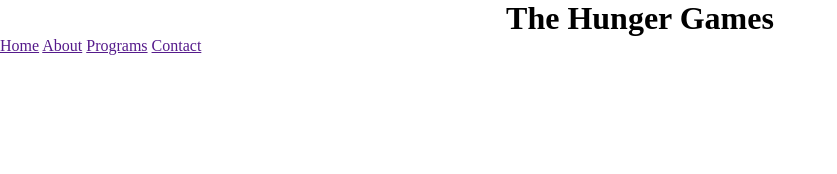
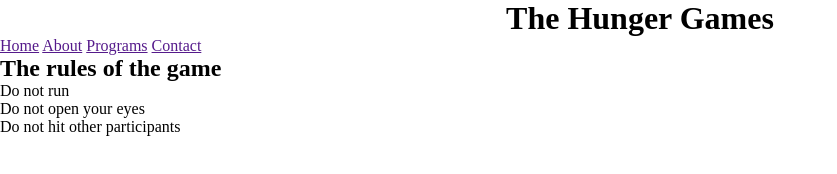
Before and after one commit to AsithandileNyjah/webDevChallenge, a plain HTML site: page index.html in a window 1280 px wide. Shown: the whole page, without its empty margins (0-837 px from the left). Drawn offline with Linux system fonts and the light colour scheme.

Commit message:
semantic elements 3

```diff
--- a/index.html
+++ b/index.html
@@ -14,5 +14,13 @@
     <a href="">Programs</a>
     <a href="">Contact</a>
 </div>
+<main>
+    <h2>The rules of the game</h2>
+    <ol>
+        <li>Do not run</li>
+        <li>Do not open your eyes</li>
+        <li>Do not hit other participants</li>
+    </ol>
+</main>
 </body>
 </html>
```
